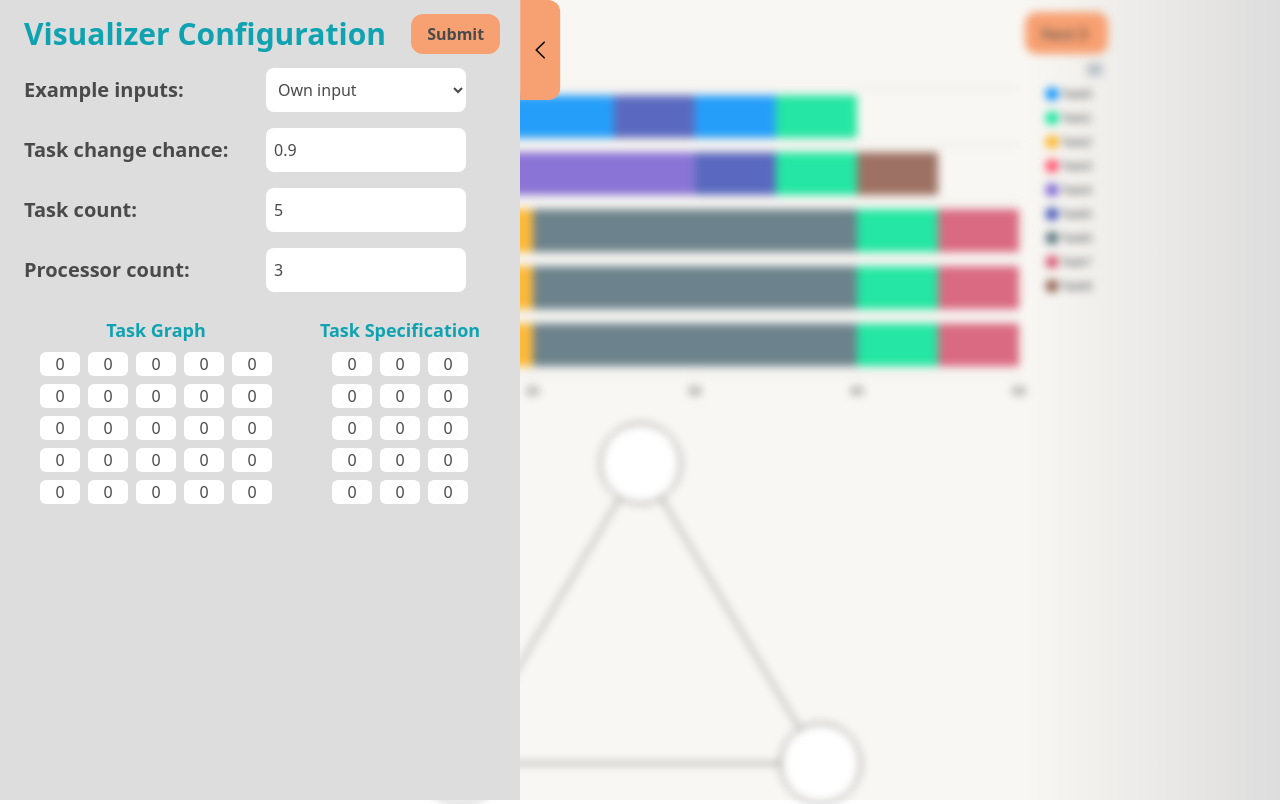
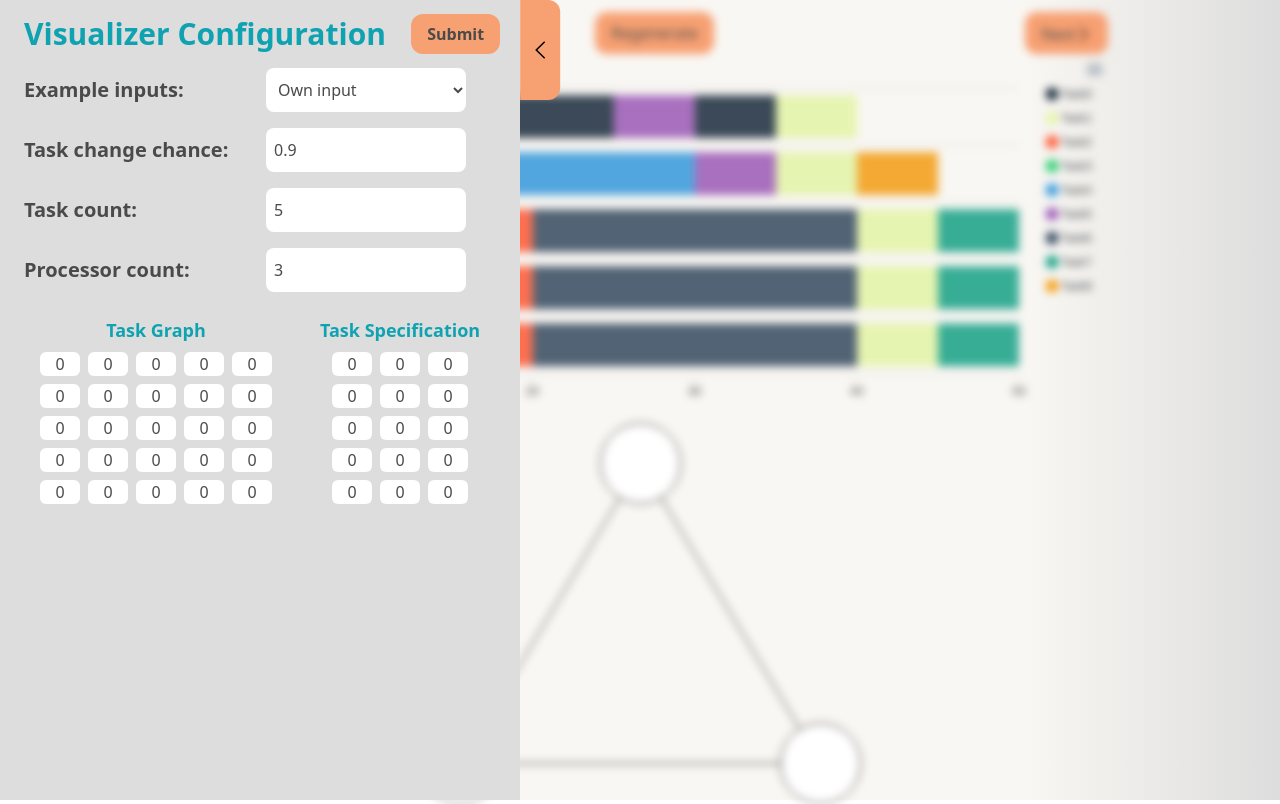
Before and after one commit to YaBoyya/task-visualizer-app, a React (Vite) app: page / in a window 1280 px wide. Built offline with nearby package versions, Linux system fonts and the light colour scheme.

Commit message:
Add more colours and a regenerate button to the plot

```diff
--- a/src/App.tsx
+++ b/src/App.tsx
@@ -60,7 +60,6 @@ function App() {
   }
 
   const onSubmitClick = () => {
-    // TODO invoke MC_DZZZ algorithm
     setIsSidebarOpen(false);
     setChartSeries(MC_DZZZ(graph, specification, taskCount, maxProcessors))
   }
@@ -149,7 +148,7 @@ function App() {
       </Sidebar>
 
       <div className={`z-0 max-w-[75%] h-screen p-2 mx-auto transition-filter ease-in-out ${isSidebarOpen ? "blur-sm pointer-events-none" : ""}`}>
-        <TimelineChart chartSeries={chartSeries} />
+        <TimelineChart onClick={onSubmitClick} chartSeries={chartSeries} />
         {maxProcessors ? <NOCImage num={maxProcessors}/> : null}
       </div>
     </BackgrounContainer>
--- a/src/TimelineChart.tsx
+++ b/src/TimelineChart.tsx
@@ -28,9 +28,11 @@ const options: ApexOptions = {
     }
   },
   colors: [
-    "#008FFB", "#00E396", "#FEB019", "#FF4560", "#775DD0",
-    "#3F51B5", "#546E7A", "#D4526E", "#8D5B4C", "#F86624",
-    "#D7263D", "#1B998B", "#2E294E", "#F46036", "#E2C044"
+    "#1a2b3c", "#e3f4a5", "#ff5733", "#2ecc71", "#3498db",
+    "#9b59b6", "#34495e", "#16a085", "#f39c12", "#e74c3c",
+    "#7f8c8d", "#d35400", "#27ae60", "#2980b9", "#8e44ad",
+    "#2c3e50", "#f1c40f", "#c0392b", "#bdc3c7", "#1abc9c",
+    "#ecf0f1", "#95a5a6", "#223344", "#556677", "#8899aa"
   ],
   fill: {
     type: 'solid'
@@ -43,7 +45,7 @@ const options: ApexOptions = {
   },
 }
 
-function TimelineChart({chartSeries}: {chartSeries: ChartSeriesParams;}) {
+function TimelineChart({onClick, chartSeries}: {chartSeries: ChartSeriesParams;}) {
   const [step, setStep] = useState<number>(chartSeries.length - 1)
 
   const handleStepChange = (it: number) => setStep(prev => {
@@ -72,6 +74,9 @@ function TimelineChart({chartSeries}: {chartSeries: ChartSeriesParams;}) {
             </span>
           </div>
         </Button>
+        <Button onClick={() => onClick()}>
+          Regenerate
+        </Button>
         <Button onClick={() => handleStepChange(1)}>
           <div className="inline-flex align-middle">
             <span>
--- a/src/examples.tsx
+++ b/src/examples.tsx
@@ -31,7 +31,7 @@ export const taskExamples: TaskExamplesType = {
       [25, 1, 25], // 7
       [10, 1, 50], // 8
       [20, 2, 90], // 9
-      [20, 3, 40], // 10
+      [20, 2, 40], // 10
       [10, 2, 20], // 11
       [20, 3, 60]  // 12
     ],
```
